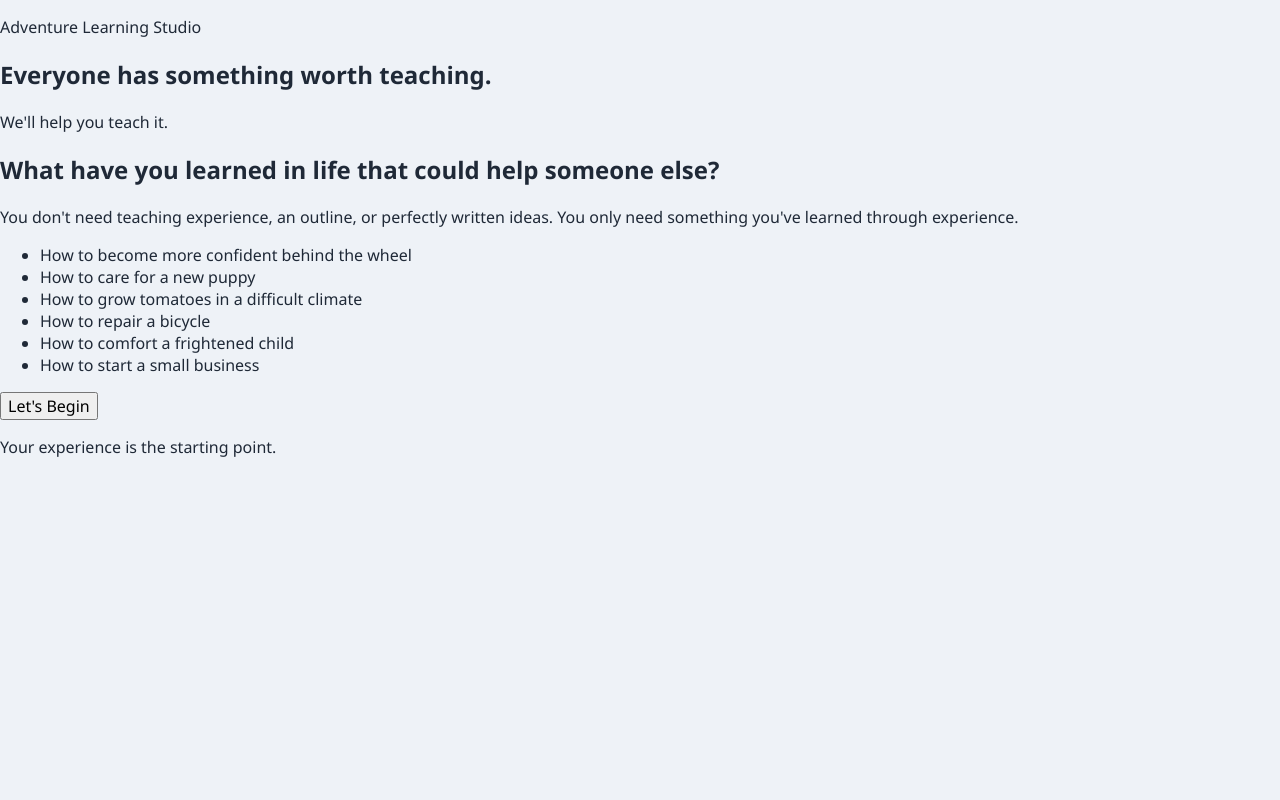
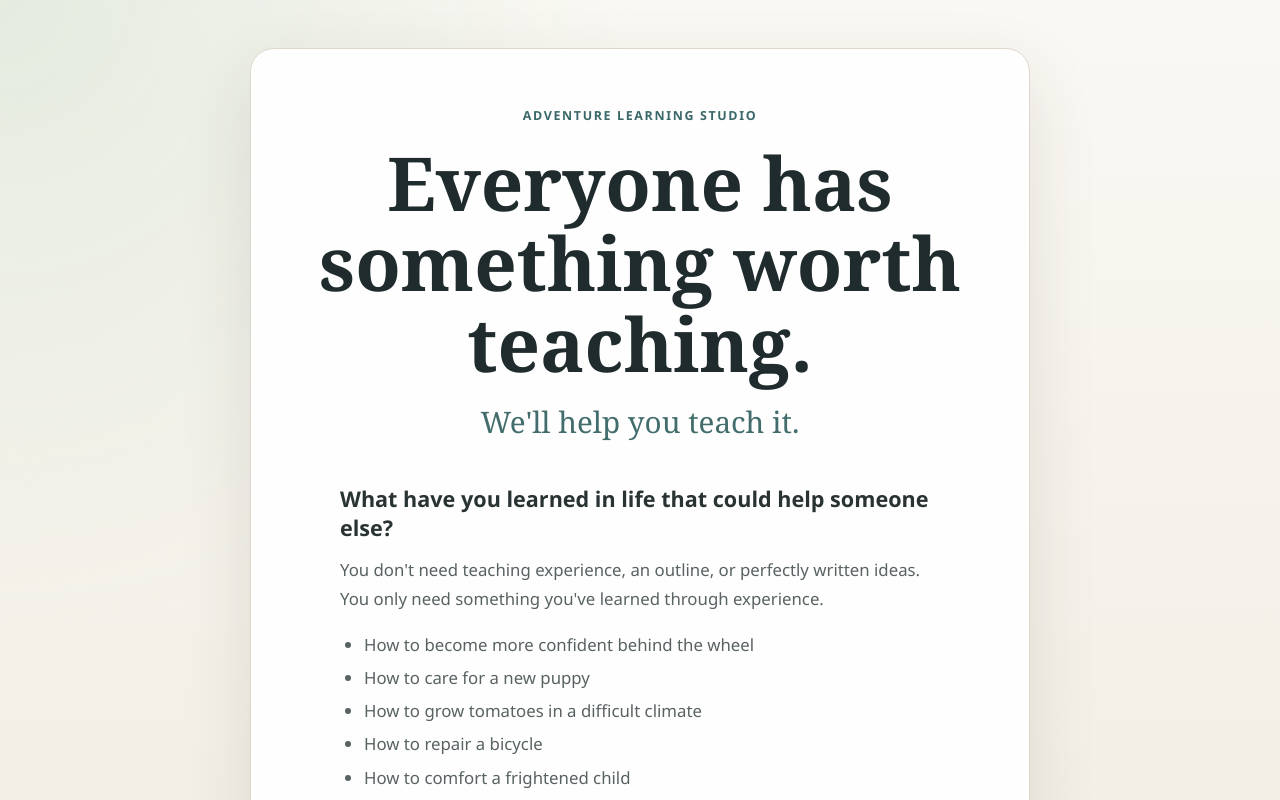
Before and after one commit to aferlazzo/AdventureLearningStudio, a React (Vite) app: page / in a window 1280 px wide. Shown: the top 800 px of the page. Built offline with nearby package versions, Linux system fonts and the light colour scheme.

Commit message:
Style the welcome and discovery journey

```diff
--- a/src/styles/global.css
+++ b/src/styles/global.css
@@ -1,12 +1,14 @@
 :root {
   font-family: "Segoe UI", Arial, sans-serif;
-  color: #1f2937;
-  background: #eef2f7;
+  color: #202735;
+  background: #f3f0e9;
   font-synthesis: none;
   text-rendering: optimizeLegibility;
 }
 
-* { box-sizing: border-box; }
+* {
+  box-sizing: border-box;
+}
 
 body {
   margin: 0;
@@ -14,239 +16,356 @@ body {
   min-height: 100vh;
 }
 
-button, input, select { font: inherit; }
-
-button { cursor: pointer; }
-
-.app-header {
-  background: #162130;
-  color: white;
-  padding: 18px 28px;
+button,
+textarea {
+  font: inherit;
 }
 
-.brand-button {
-  background: transparent;
-  border: 0;
-  color: inherit;
-  display: flex;
-  flex-direction: column;
-  align-items: flex-start;
-  padding: 0;
+button {
+  cursor: pointer;
 }
 
-.brand-title { font-size: 23px; font-weight: 750; }
-.brand-subtitle { color: #c7d0dc; margin-top: 4px; }
-
-.page-shell {
-  max-width: 1280px;
-  margin: 0 auto;
-  padding: 26px;
+button:focus-visible,
+textarea:focus-visible {
+  outline: 3px solid rgba(43, 91, 92, 0.28);
+  outline-offset: 3px;
 }
 
-.library-hero,
-.workspace-header {
+.journey-shell {
+  min-height: 100vh;
+  display: grid;
+  place-items: center;
+  padding: 48px 24px;
+  background:
+    radial-gradient(circle at top left, rgba(223, 232, 219, 0.8), transparent 38%),
+    linear-gradient(180deg, #faf8f3 0%, #f0ece3 100%);
+}
+
+.welcome-shell {
+  text-align: center;
+}
+
+.welcome-page,
+.conversation-card {
+  width: min(100%, 780px);
+  background: rgba(255, 255, 255, 0.94);
+  border: 1px solid #ded8cc;
+  border-radius: 24px;
+  box-shadow: 0 24px 70px rgba(58, 48, 33, 0.11);
+}
+
+.welcome-page {
+  padding: 58px 64px 48px;
+}
+
+.brand-kicker {
+  margin: 0 0 18px;
+  color: #3a6768;
+  font-size: 0.78rem;
+  font-weight: 800;
+  letter-spacing: 0.13em;
+  text-transform: uppercase;
+}
+
+.welcome-page h1,
+.conversation-card h1 {
+  margin: 0;
+  color: #1f2b2c;
+  font-family: Georgia, "Times New Roman", serif;
+  font-weight: 600;
+  line-height: 1.08;
+}
+
+.welcome-page h1 {
+  font-size: clamp(2.45rem, 7vw, 4.65rem);
+}
+
+.welcome-promise {
+  margin: 18px 0 42px;
+  color: #436d6c;
+  font-family: Georgia, "Times New Roman", serif;
+  font-size: clamp(1.35rem, 3vw, 1.85rem);
+}
+
+.welcome-body {
+  max-width: 600px;
+  margin: 0 auto 36px;
+  text-align: left;
+}
+
+.welcome-body h2 {
+  margin: 0 0 14px;
+  color: #2a3333;
+  font-size: 1.35rem;
+  line-height: 1.35;
+}
+
+.welcome-body p,
+.welcome-body li,
+.conversation-guidance,
+.reflection-intro,
+.reflection-callout p {
+  color: #596263;
+  font-size: 1.05rem;
+  line-height: 1.68;
+}
+
+.welcome-body p {
+  margin: 0 0 18px;
+}
+
+.welcome-body ul {
+  margin: 0;
+  padding-left: 24px;
+}
+
+.welcome-body li + li {
+  margin-top: 5px;
+}
+
+.journey-button {
+  min-height: 48px;
+  border-radius: 999px;
+  padding: 12px 24px;
+  border: 1px solid transparent;
+  font-weight: 750;
+  transition: transform 120ms ease, box-shadow 120ms ease, background 120ms ease;
+}
+
+.journey-button:hover:not(:disabled) {
+  transform: translateY(-1px);
+}
+
+.journey-button-primary {
+  background: #2b5b5c;
+  color: white;
+  box-shadow: 0 9px 22px rgba(43, 91, 92, 0.2);
+}
+
+.journey-button-primary:hover:not(:disabled) {
+  background: #234d4e;
+}
+
+.journey-button-secondary {
+  border-color: #c9c1b3;
+  background: #fffdf8;
+  color: #394445;
+}
+
+.journey-button:disabled {
+  cursor: not-allowed;
+  opacity: 0.45;
+  box-shadow: none;
+}
+
+.welcome-note {
+  margin: 22px 0 0;
+  color: #7c817d;
+  font-size: 0.92rem;
+}
+
+.conversation-card {
+  padding: 44px 50px 42px;
+}
+
+.conversation-topline {
   display: flex;
   justify-content: space-between;
+  align-items: baseline;
   gap: 24px;
-  align-items: flex-start;
-  background: white;
-  border: 1px solid #d8dee8;
-  border-radius: 14px;
-  padding: 24px;
-  margin-bottom: 18px;
+  margin-bottom: 52px;
 }
 
-.library-hero h1,
-.workspace-header h1 {
-  margin: 4px 0 8px;
+.conversation-topline .brand-kicker {
+  margin: 0;
 }
 
-.library-hero p,
-.workspace-header p {
+.conversation-count {
   margin: 0;
-  color: #667085;
+  color: #7b817e;
+  font-size: 0.9rem;
 }
 
-.eyebrow {
-  text-transform: uppercase;
-  letter-spacing: .08em;
-  font-size: 12px;
-  font-weight: 800;
-  color: #476581 !important;
-}
-
-.library-toolbar {
-  display: grid;
-  grid-template-columns: 1fr 210px;
-  gap: 12px;
-  margin-bottom: 18px;
-}
-
-.library-toolbar input,
-.library-toolbar select {
-  width: 100%;
-  border: 1px solid #bac3cf;
-  border-radius: 9px;
-  background: white;
-  padding: 11px 12px;
-}
-
-.library-grid {
-  display: grid;
-  grid-template-columns: repeat(auto-fit, minmax(290px, 1fr));
-  gap: 16px;
-}
-
-.library-card,
-.panel {
-  background: white;
-  border: 1px solid #d8dee8;
-  border-radius: 12px;
-  padding: 18px;
-}
-
-.library-card h2 { margin: 12px 0 8px; }
-.library-card p { color: #667085; line-height: 1.5; }
-
-.tag-row {
-  display: flex;
-  flex-wrap: wrap;
-  gap: 7px;
-  margin: 16px 0;
-}
-
-.tag,
-.status-badge {
-  display: inline-flex;
-  border-radius: 999px;
-  padding: 5px 9px;
-  font-size: 12px;
+.conversation-progress {
+  margin: 0 0 12px;
+  color: #3a6768;
   font-weight: 750;
 }
 
-.tag { background: #edf1f5; color: #536273; }
-
-.status-badge.draft { background: #fff1d6; color: #7c4f00; }
-.status-badge.complete { background: #dff4e8; color: #14613d; }
-.status-badge.published { background: #e4edff; color: #244c9d; }
-
-.primary-button,
-.secondary-button,
-.danger-button {
-  border-radius: 8px;
-  padding: 9px 13px;
-  font-weight: 700;
+.conversation-card h1 {
+  max-width: 680px;
+  font-size: clamp(2rem, 5vw, 3.45rem);
 }
 
-.primary-button {
-  border: 1px solid #2357d7;
-  background: #2357d7;
-  color: white;
+.conversation-guidance,
+.reflection-intro {
+  max-width: 650px;
+  margin: 20px 0 28px;
 }
 
-.secondary-button {
-  border: 1px solid #c8d0da;
-  background: white;
-  color: #1f2937;
+textarea {
+  display: block;
+  width: 100%;
+  min-height: 230px;
+  resize: vertical;
+  border: 1px solid #cfc8bc;
+  border-radius: 16px;
+  padding: 20px;
+  background: #fffefa;
+  color: #202735;
+  font-size: 1.08rem;
+  line-height: 1.55;
+  box-shadow: inset 0 1px 2px rgba(50, 42, 31, 0.04);
 }
 
-.danger-button {
-  border: 1px solid #b42318;
-  background: #b42318;
-  color: white;
+textarea::placeholder {
+  color: #989b96;
 }
 
-button:disabled {
-  cursor: not-allowed;
-  opacity: .55;
+.conversation-actions {
+  display: flex;
+  justify-content: space-between;
+  gap: 14px;
+  margin-top: 28px;
 }
 
-.workspace-meta {
-  display: flex;
-  align-items: center;
-  gap: 10px;
-  color: #667085;
+.reflection-card {
+  width: min(100%, 860px);
 }
 
-.link-button {
+.reflection-list {
+  display: grid;
+  gap: 14px;
+  margin: 34px 0;
+}
+
+.reflection-list div {
+  padding: 19px 20px;
+  border: 1px solid #dfd9ce;
+  border-radius: 14px;
+  background: #fcfaf5;
+}
+
+.reflection-list dt {
+  margin-bottom: 7px;
+  color: #3a6768;
+  font-size: 0.8rem;
+  font-weight: 800;
+  letter-spacing: 0.08em;
+  text-transform: uppercase;
+}
+
+.reflection-list dd {
+  margin: 0;
+  color: #3f4848;
+  line-height: 1.6;
+  white-space: pre-wrap;
+}
+
+.reflection-callout {
+  padding: 24px;
+  border-radius: 16px;
+  background: #eaf0e9;
+}
+
+.reflection-callout h2 {
+  margin: 0 0 8px;
+  color: #29494a;
+  font-family: Georgia, "Times New Roman", serif;
+  font-size: 1.45rem;
+}
+
+.reflection-callout p {
+  margin: 0;
+}
+
+.text-button {
+  display: block;
+  margin: 24px auto 0;
   border: 0;
   background: transparent;
-  padding: 0;
-  color: #2357d7;
-  font-weight: 700;
+  color: #5c6c6c;
+  text-decoration: underline;
+  text-underline-offset: 3px;
 }
 
-.workspace-grid {
-  display: grid;
-  grid-template-columns: 250px minmax(0, 1fr) 280px;
-  gap: 18px;
+.sr-only {
+  position: absolute;
+  width: 1px;
+  height: 1px;
+  padding: 0;
+  margin: -1px;
+  overflow: hidden;
+  clip: rect(0, 0, 0, 0);
+  white-space: nowrap;
+  border: 0;
 }
 
-.panel h2 { margin-top: 0; }
-
-.progress-list {
-  display: grid;
-  gap: 11px;
+@media (max-width: 680px) {
+  .journey-shell {
+    place-items: start center;
+    padding: 18px 12px;
   }
 
-.progress-item {
-  display: flex;
-  align-items: center;
-  gap: 9px;
-  color: #6b7280;
+  .welcome-page,
+  .conversation-card {
+    border-radius: 18px;
   }
 
-.progress-item.complete {
-  color: #0f6b43;
-  font-weight: 700;
+  .welcome-page {
+    padding: 38px 24px 30px;
   }
 
-.progress-item.next {
-  color: #795300;
-  font-weight: 800;
+  .welcome-promise {
+    margin-bottom: 32px;
   }
 
-.action-card {
-  display: flex;
-  align-items: center;
-  justify-content: space-between;
-  gap: 16px;
-  border: 1px solid #d8dee8;
-  border-radius: 10px;
-  padding: 15px;
-  margin-bottom: 12px;
+  .conversation-card {
+    padding: 30px 22px 26px;
   }
 
-.action-card h3 { margin: 0 0 5px; }
-.action-card p { margin: 0; color: #667085; }
-
-.activity-panel ul {
-  padding-left: 20px;
-  color: #526071;
+  .conversation-topline {
+    display: block;
+    margin-bottom: 38px;
   }
 
-.activity-panel li { margin-bottom: 9px; }
-
-hr {
-  border: 0;
-  border-top: 1px solid #e3e7ec;
-  margin: 20px 0;
+  .conversation-topline .brand-kicker {
+    margin-bottom: 8px;
   }
 
-@media (max-width: 980px) {
-  .workspace-grid {
-    grid-template-columns: 1fr;
-  }
-
-  .library-hero,
-  .workspace-header {
-    flex-direction: column;
+  textarea {
+    min-height: 210px;
   }
 }
 
-@media (max-width: 620px) {
-  .page-shell { padding: 16px; }
-  .app-header { padding: 16px; }
-  .library-toolbar { grid-template-columns: 1fr; }
-  .action-card { align-items: flex-start; flex-direction: column; }
+@media (max-width: 430px) {
+  .journey-shell {
+    padding: 0;
+    background: #fffdf9;
   }
+
+  .welcome-page,
+  .conversation-card {
+    min-height: 100vh;
+    border: 0;
+    border-radius: 0;
+    box-shadow: none;
+  }
+
+  .welcome-page {
+    padding: 34px 20px 28px;
+  }
+
+  .conversation-card {
+    padding: 28px 18px 24px;
+  }
+
+  .conversation-actions {
+    align-items: stretch;
+  }
+
+  .conversation-actions .journey-button {
+    flex: 1;
+    padding-inline: 14px;
+  }
+}
```
Lines whose indentation alone changed are shown as unchanged.
